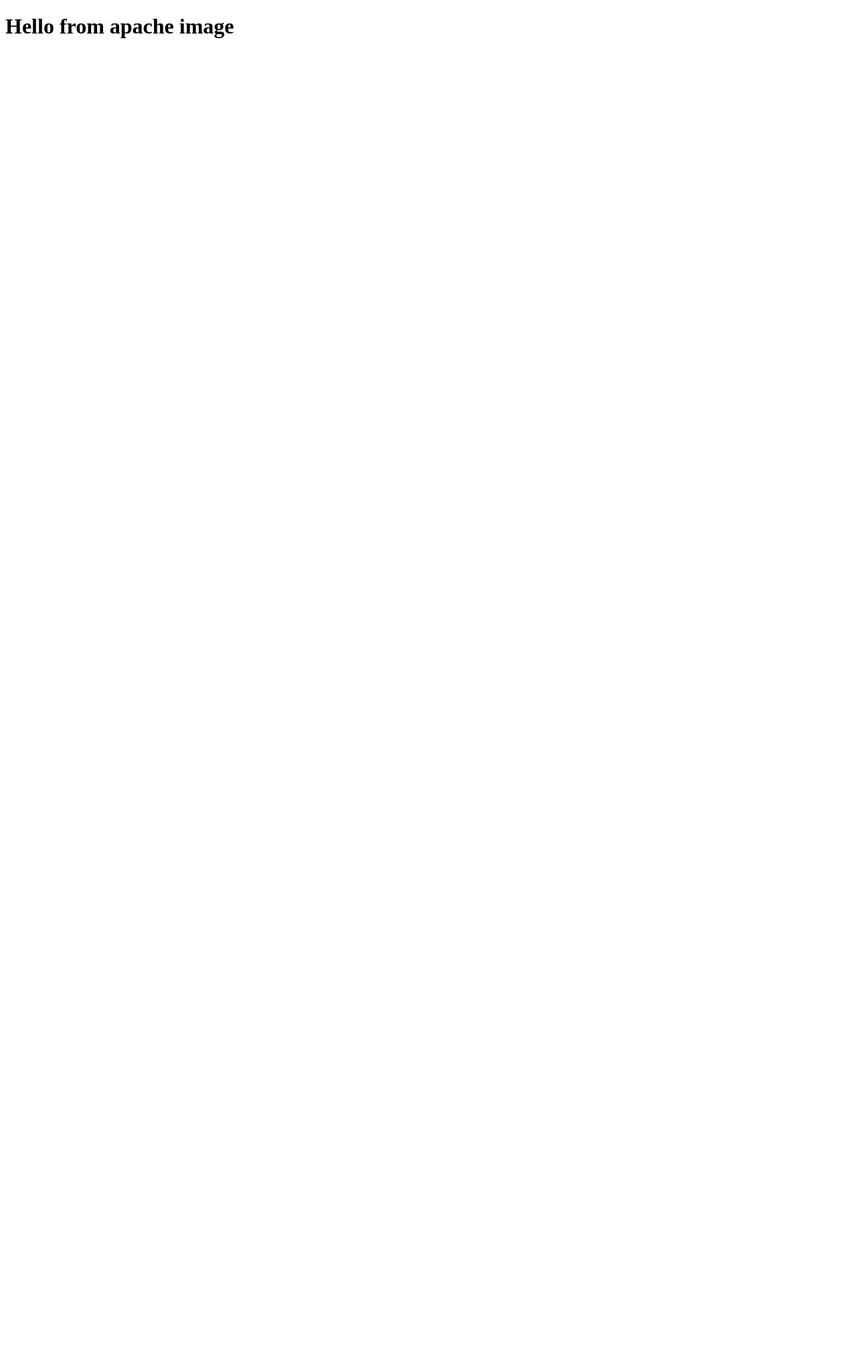
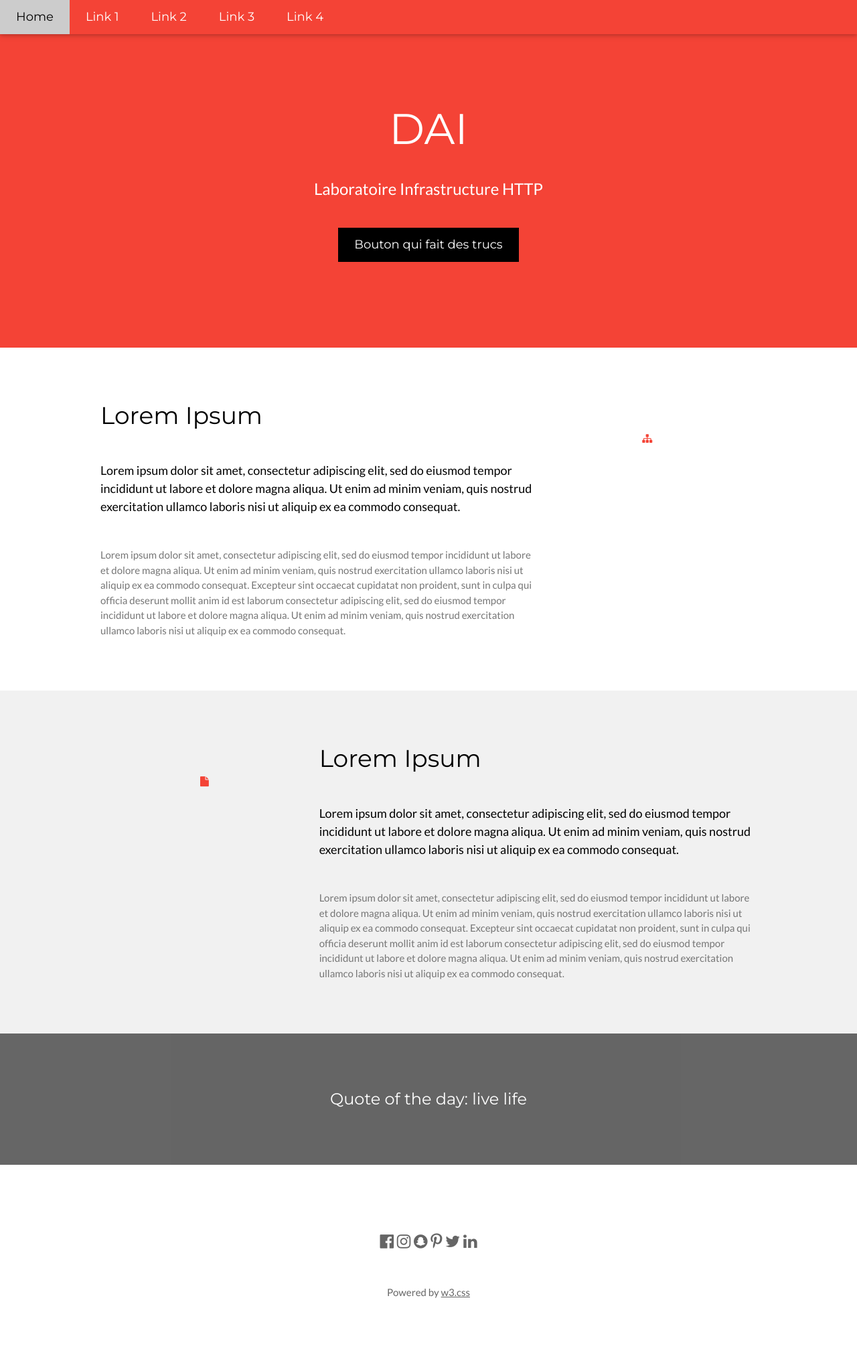
Before and after one commit to kylianmanzini/DAI-LABO_HTTP, a website: page apache-image/src/index.html in a window 1280 px wide. Shown: the whole page at 67% size. Before the commit the page ends 800 px from the top, so only its background shows below. Drawn offline with nearby package versions, Linux system fonts and the light colour scheme.

Commit message:
adding basic template

```diff
--- a/apache-image/src/index.html
+++ b/apache-image/src/index.html
@@ -2,8 +2,111 @@
 <html lang="en">
 <head>
     <title>Apache</title>
+    <meta charset="UTF-8">
+    <meta name="viewport" content="width=device-width, initial-scale=1">
+    <link rel="stylesheet" href="https://www.w3schools.com/w3css/4/w3.css">
+    <link rel="stylesheet" href="https://fonts.googleapis.com/css?family=Lato">
+    <link rel="stylesheet" href="https://fonts.googleapis.com/css?family=Montserrat">
+    <link rel="stylesheet" href="https://cdnjs.cloudflare.com/ajax/libs/font-awesome/4.7.0/css/font-awesome.min.css">
+    <style>
+        body,h1,h2,h3,h4,h5,h6 {font-family: "Lato", sans-serif}
+        .w3-bar,h1,button {font-family: "Montserrat", sans-serif}
+        .fa-anchor,.fa-coffee {font-size:200px}
+    </style>
 </head>
 <body>
-<h1>Hello from apache image</h1>
+
+<!-- Navbar -->
+<div class="w3-top">
+    <div class="w3-bar w3-red w3-card w3-left-align w3-large">
+        <a class="w3-bar-item w3-button w3-hide-medium w3-hide-large w3-right w3-padding-large w3-hover-white w3-large w3-red" href="javascript:void(0);" onclick="myFunction()" title="Toggle Navigation Menu"><i class="fa fa-bars"></i></a>
+        <a href="#" class="w3-bar-item w3-button w3-padding-large w3-white">Home</a>
+        <a href="#" class="w3-bar-item w3-button w3-hide-small w3-padding-large w3-hover-white">Link 1</a>
+        <a href="#" class="w3-bar-item w3-button w3-hide-small w3-padding-large w3-hover-white">Link 2</a>
+        <a href="#" class="w3-bar-item w3-button w3-hide-small w3-padding-large w3-hover-white">Link 3</a>
+        <a href="#" class="w3-bar-item w3-button w3-hide-small w3-padding-large w3-hover-white">Link 4</a>
+    </div>
+
+    <!-- Navbar on small screens -->
+    <div id="navDemo" class="w3-bar-block w3-white w3-hide w3-hide-large w3-hide-medium w3-large">
+        <a href="#" class="w3-bar-item w3-button w3-padding-large">Link 1</a>
+        <a href="#" class="w3-bar-item w3-button w3-padding-large">Link 2</a>
+        <a href="#" class="w3-bar-item w3-button w3-padding-large">Link 3</a>
+        <a href="#" class="w3-bar-item w3-button w3-padding-large">Link 4</a>
+    </div>
+</div>
+
+<!-- Header -->
+<header class="w3-container w3-red w3-center" style="padding:128px 16px">
+    <h1 class="w3-margin w3-jumbo">DAI</h1>
+    <p class="w3-xlarge">Laboratoire Infrastructure HTTP</p>
+    <button class="w3-button w3-black w3-padding-large w3-large w3-margin-top">Bouton qui fait des trucs</button>
+</header>
+
+<!-- First Grid -->
+<div class="w3-row-padding w3-padding-64 w3-container">
+    <div class="w3-content">
+        <div class="w3-twothird">
+            <h1>Lorem Ipsum</h1>
+            <h5 class="w3-padding-32">Lorem ipsum dolor sit amet, consectetur adipiscing elit, sed do eiusmod tempor incididunt ut labore et dolore magna aliqua. Ut enim ad minim veniam, quis nostrud exercitation ullamco laboris nisi ut aliquip ex ea commodo consequat.</h5>
+
+            <p class="w3-text-grey">Lorem ipsum dolor sit amet, consectetur adipiscing elit, sed do eiusmod tempor incididunt ut labore et dolore magna aliqua. Ut enim ad minim veniam, quis nostrud exercitation ullamco laboris nisi ut aliquip ex ea commodo consequat. Excepteur sint
+                occaecat cupidatat non proident, sunt in culpa qui officia deserunt mollit anim id est laborum consectetur adipiscing elit, sed do eiusmod tempor incididunt ut labore et dolore magna aliqua. Ut enim ad minim veniam, quis nostrud exercitation ullamco
+                laboris nisi ut aliquip ex ea commodo consequat.</p>
+        </div>
+
+        <div class="w3-third w3-center">
+            <i class="fa fa-sitemap w3-padding-64 w3-text-red"></i>
+        </div>
+    </div>
+</div>
+
+<!-- Second Grid -->
+<div class="w3-row-padding w3-light-grey w3-padding-64 w3-container">
+    <div class="w3-content">
+        <div class="w3-third w3-center">
+            <i class="fa fa-file w3-padding-64 w3-text-red w3-margin-right"></i>
+        </div>
+
+        <div class="w3-twothird">
+            <h1>Lorem Ipsum</h1>
+            <h5 class="w3-padding-32">Lorem ipsum dolor sit amet, consectetur adipiscing elit, sed do eiusmod tempor incididunt ut labore et dolore magna aliqua. Ut enim ad minim veniam, quis nostrud exercitation ullamco laboris nisi ut aliquip ex ea commodo consequat.</h5>
+
+            <p class="w3-text-grey">Lorem ipsum dolor sit amet, consectetur adipiscing elit, sed do eiusmod tempor incididunt ut labore et dolore magna aliqua. Ut enim ad minim veniam, quis nostrud exercitation ullamco laboris nisi ut aliquip ex ea commodo consequat. Excepteur sint
+                occaecat cupidatat non proident, sunt in culpa qui officia deserunt mollit anim id est laborum consectetur adipiscing elit, sed do eiusmod tempor incididunt ut labore et dolore magna aliqua. Ut enim ad minim veniam, quis nostrud exercitation ullamco
+                laboris nisi ut aliquip ex ea commodo consequat.</p>
+        </div>
+    </div>
+</div>
+
+<div class="w3-container w3-black w3-center w3-opacity w3-padding-64">
+    <h1 class="w3-margin w3-xlarge">Quote of the day: live life</h1>
+</div>
+
+<!-- Footer -->
+<footer class="w3-container w3-padding-64 w3-center w3-opacity">
+    <div class="w3-xlarge w3-padding-32">
+        <i class="fa fa-facebook-official w3-hover-opacity"></i>
+        <i class="fa fa-instagram w3-hover-opacity"></i>
+        <i class="fa fa-snapchat w3-hover-opacity"></i>
+        <i class="fa fa-pinterest-p w3-hover-opacity"></i>
+        <i class="fa fa-twitter w3-hover-opacity"></i>
+        <i class="fa fa-linkedin w3-hover-opacity"></i>
+    </div>
+    <p>Powered by <a href="https://www.w3schools.com/w3css/default.asp" target="_blank">w3.css</a></p>
+</footer>
+
+<script>
+    // Used to toggle the menu on small screens when clicking on the menu button
+    function myFunction() {
+        var x = document.getElementById("navDemo");
+        if (x.className.indexOf("w3-show") == -1) {
+            x.className += " w3-show";
+        } else {
+            x.className = x.className.replace(" w3-show", "");
+        }
+    }
+</script>
+
 </body>
 </html>
```
